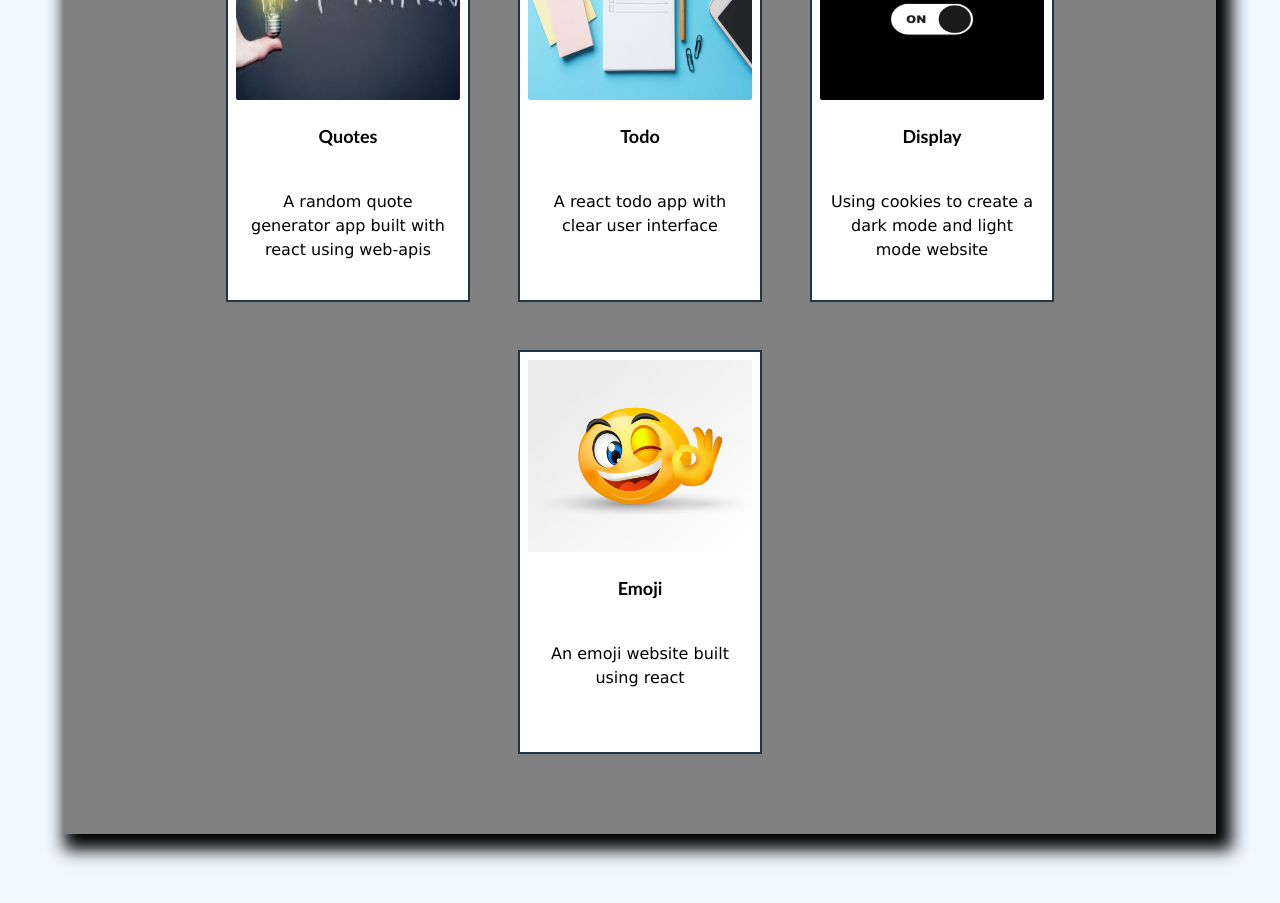
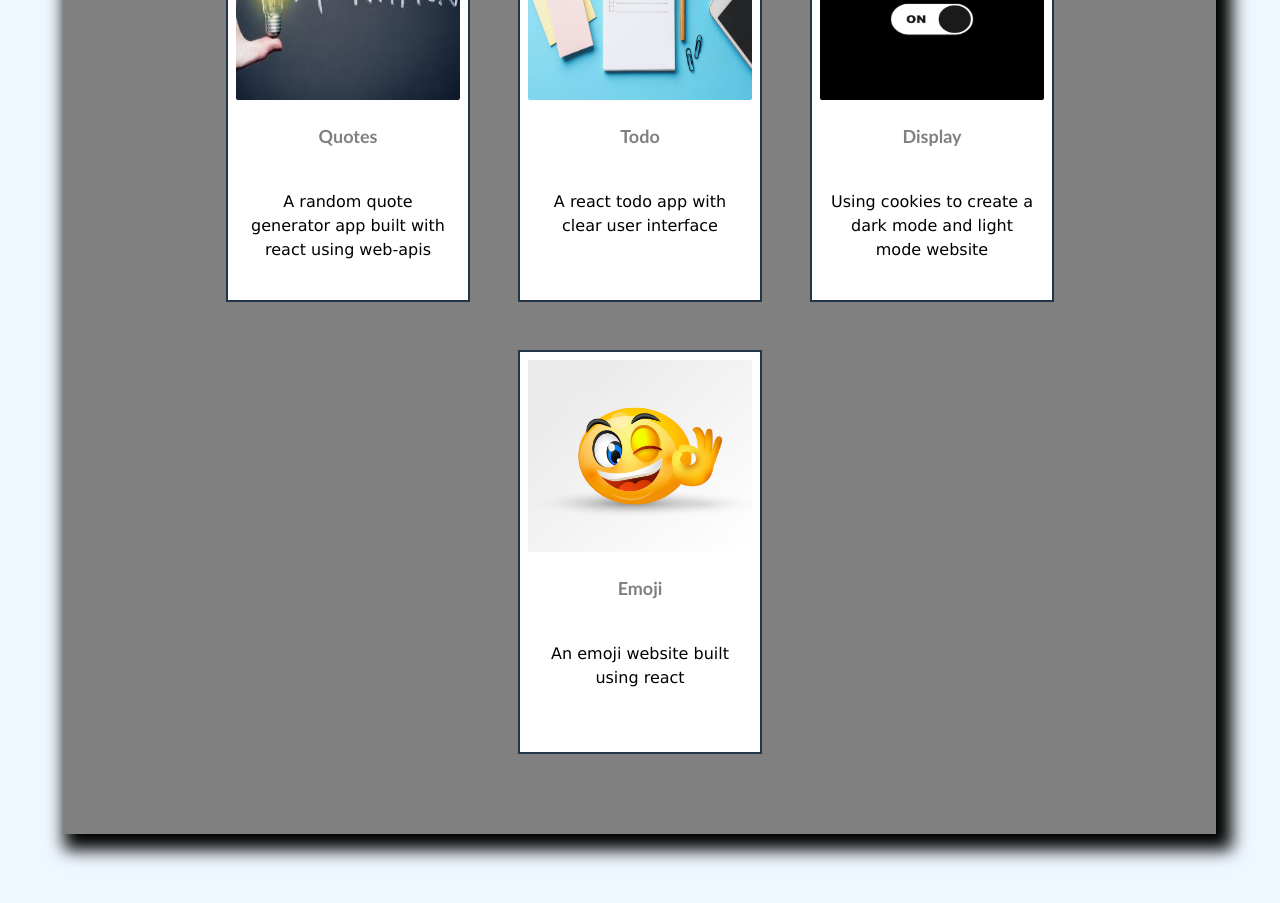
Before and after one commit to vicky1312/react-portfolio, a React (Vite) app in the folder myportfolio/: page / in a window 1280 px wide. Shown: the part 1600-2503 px from the top of the page. Built offline with nearby package versions, Linux system fonts and the light colour scheme.

Commit message:
color change

```diff
--- a/myportfolio/src/App.css
+++ b/myportfolio/src/App.css
@@ -65,7 +65,7 @@ h2{
     color: black;
 }
 h4{
-    color: black;
+    color: grey;
 }
 @media (max-width: 1100px){
     html, body{
```
